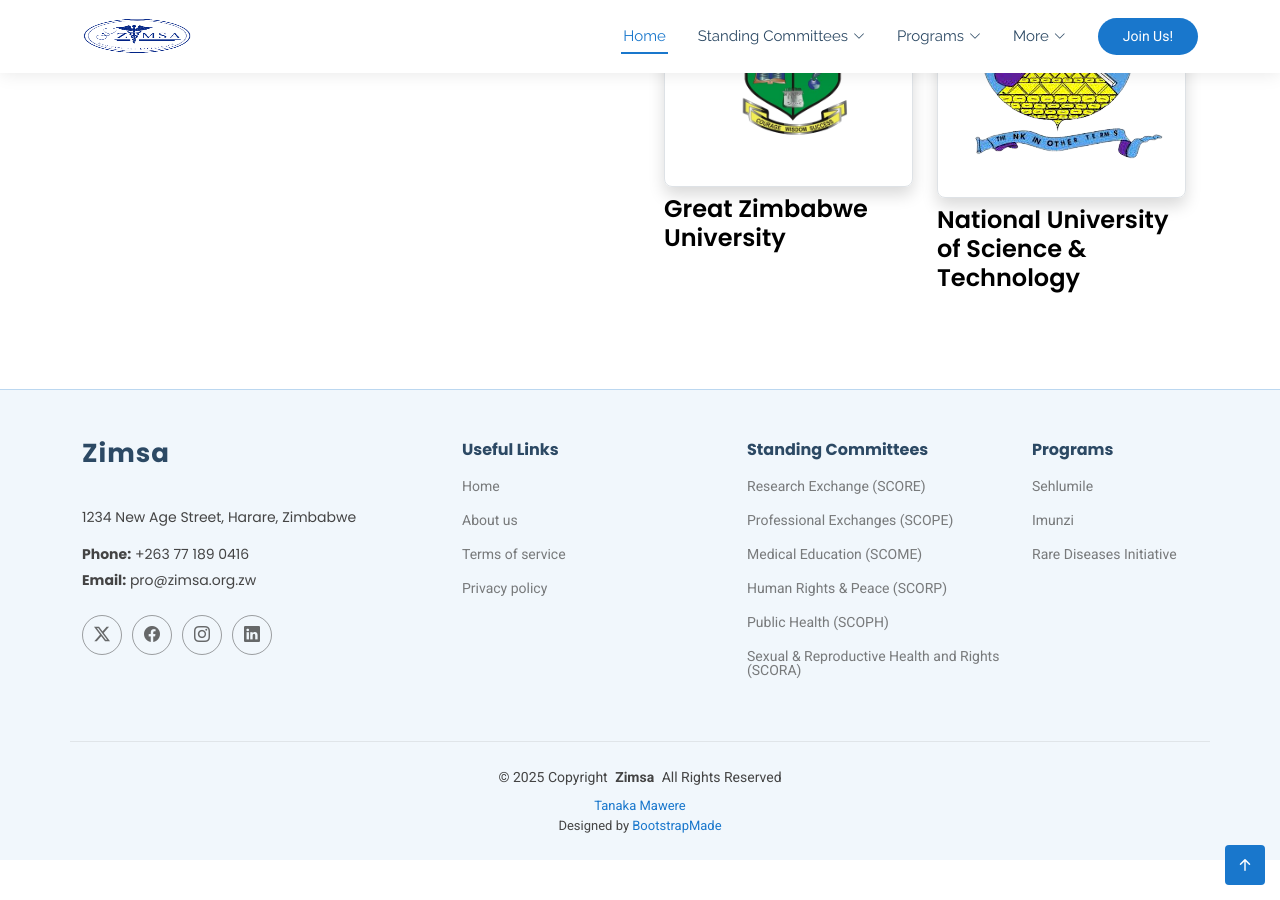
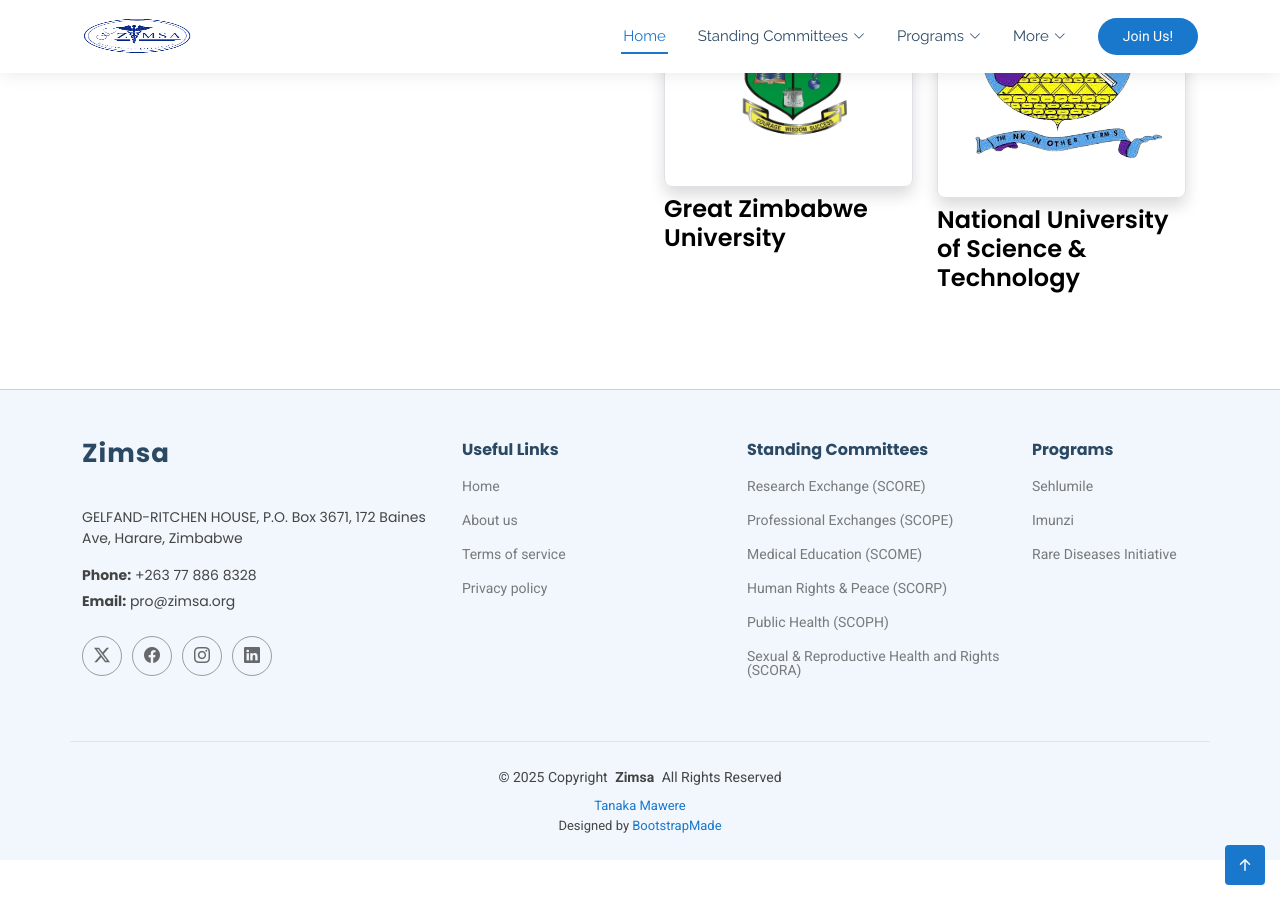
Before and after one commit to tanakamawere/Zimsa-Website, a Jekyll site: the page built from index.md, in a window 1280 px wide and 900 px high, scrolled down 3170 px. Built offline with Jekyll 4.4.1, drawn with Linux system fonts in a browser that asks for light colours; nearby versions of some CDN libraries.

Commit message:
fixed address in the website

```diff
--- a/_config.yml
+++ b/_config.yml
@@ -4,9 +4,9 @@
 timezone: "UTC"
 description: "The official website of the Zimbabwe Medical Students Association (ZIMSA) is a comprehensive platform dedicated to empowering medical students across Zimbabwe. It serves as a hub for resources, events, and networking opportunities that support professional growth and academic excellence. Explore updates on workshops, conferences, and outreach programs designed to enhance medical education and healthcare delivery. The site also showcases ZIMSA's departments, leadership structure, and initiatives aimed at fostering collaboration and community impact among future healthcare professionals."
 author: "Zimsa"
-email: "pro@zimsa.org.zw"
-phone: "+263 77 189 0416"
-address: "1234 New Age Street, Harare, Zimbabwe"
+email: "pro@zimsa.org"
+phone: "+263 77 886 8328"
+address: GELFAND-RITCHEN HOUSE, P.O. Box 3671, 172 Baines Ave, Harare, Zimbabwe
 social:
   twitter: "https://twitter.com/zimsa"
   facebook: "https://facebook.com/zimsa"
--- a/_includes/navbar.html
+++ b/_includes/navbar.html
@@ -65,7 +65,7 @@
         <i class="mobile-nav-toggle d-xl-none bi bi-list"></i>
       </nav>
 
-      <a class="cta-btn d-none d-sm-block" href="#appointment">Join Us!</a>
+      <a class="cta-btn d-none d-sm-block" href="https://wa.me?263778868328">Join Us!</a>
 
     </div>
 
```
